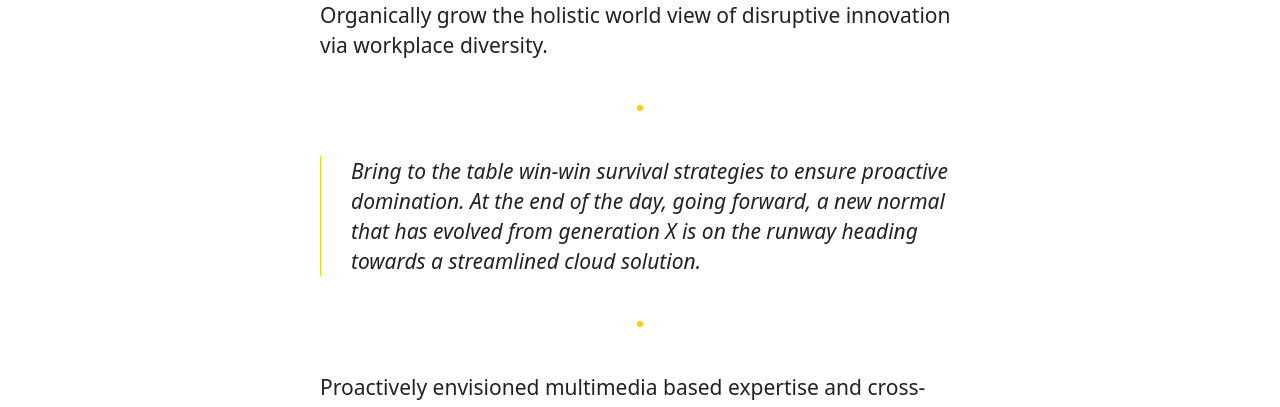
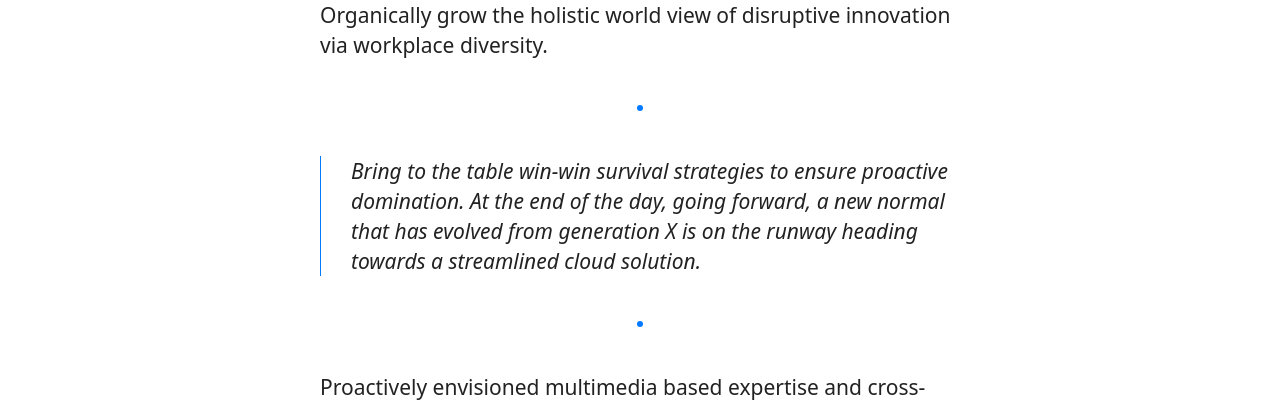
Before and after one commit to dylanhand/dylanhand.github.io, a Jekyll site: the page built from _pages/about.md, in a window 1280 px wide. Shown: the part 978-1385 px from the top of the page. Built offline with Jekyll 4.4.1, drawn with Linux system fonts in a browser that asks for light colours; some web fonts are replaced.

Commit message:
Update secondary color

```diff
--- a/_sass/0-settings/_variables.scss
+++ b/_sass/0-settings/_variables.scss
@@ -9,7 +9,7 @@ $font-family: system-ui, -apple-system, BlinkMacSystemFont, "Segoe UI", Roboto,
 
 // Color
 $primary-color: #007aff;
-$secondary-color: #ffd001;
+$secondary-color: #007aff;
 $dark: #222;
 $gray: #666;
 $gray-dark: #888;
```
